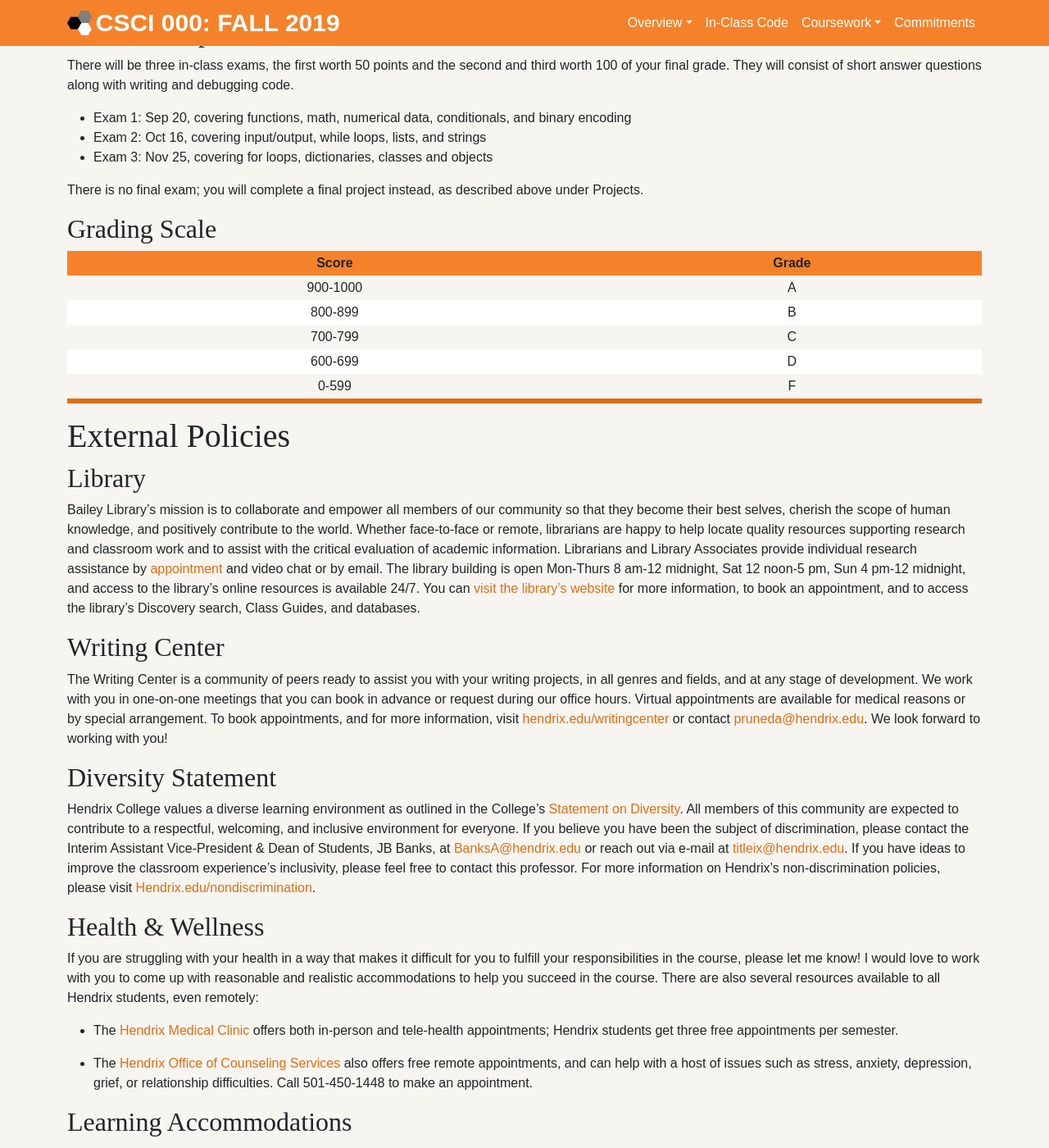
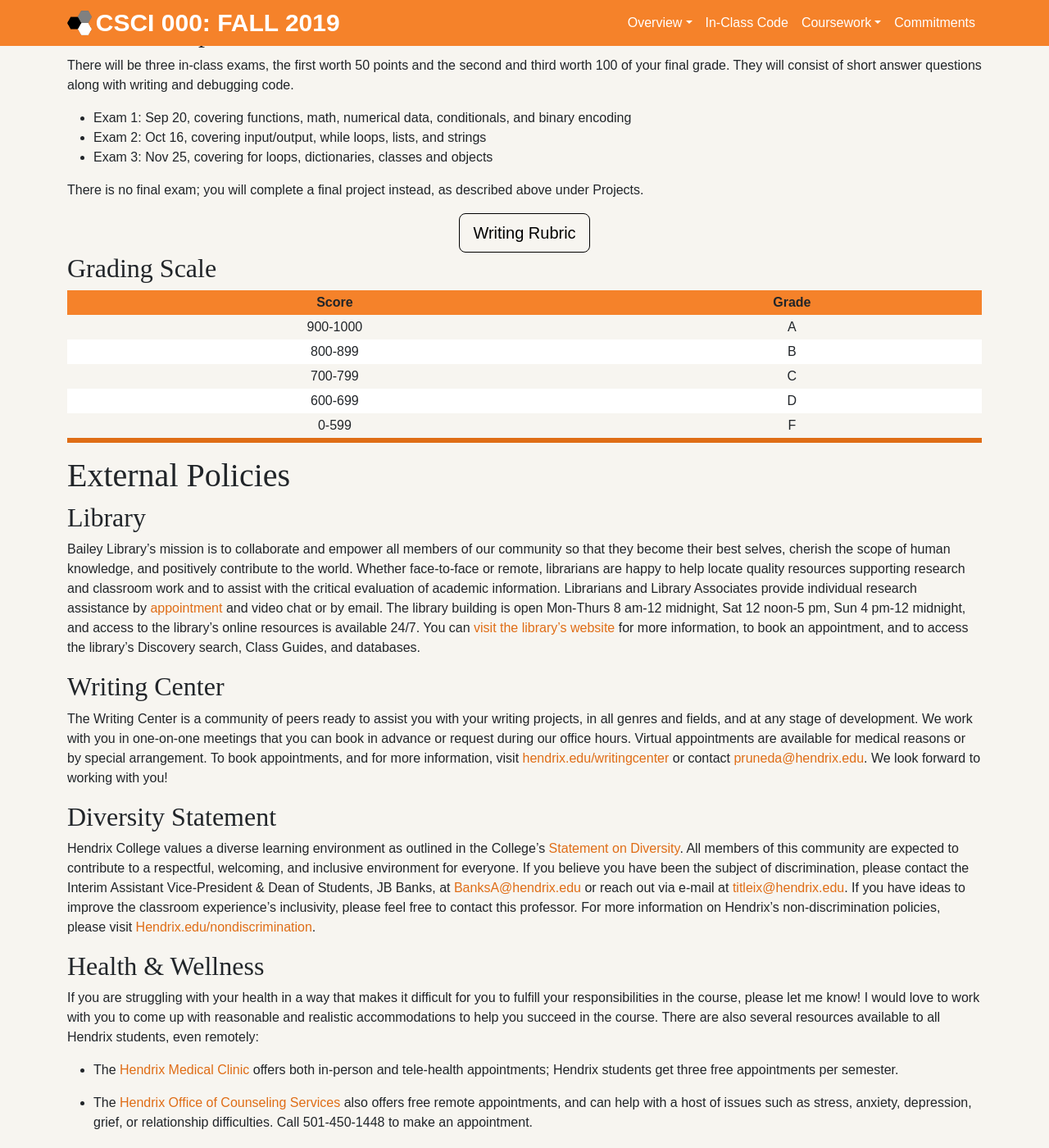
Before and after one commit to Hendrix-CS/csci000, a Jekyll site: the page built from index.md, in a window 1280 px wide and 1400 px high, scrolled down 3264 px. Shown: the whole window at 82% size. Built offline with Jekyll 4.4.1, drawn with Linux system fonts in a browser that asks for light colours; nearby versions of some CDN libraries; some web fonts are replaced.

Commit message:
edit footer and button styles

```diff
--- a/_includes/bottom.html
+++ b/_includes/bottom.html
@@ -1,5 +1,5 @@
     <!-- Footer -->
-    <footer class="py-4 navbar-custom">
+    <footer class="py-4">
       <div class="container">
         <p class="m-0 text-center text-white"><small>Copyright &copy; Hendrix Computer Science {{ site.semester }}</small></p>
       </div>
--- a/assets/css/main.css
+++ b/assets/css/main.css
@@ -62,6 +62,28 @@ h1 {
 .navbar-custom .navbar-brand,
 .navbar-custom .navbar-text {
     color: white;
+}
+
+footer {
+  background-color: var(--black);
+}
+
+.btn-primary {
+  background-color: transparent;
+  color: var(--black);
+  border-color: var(--black);
+}
+
+.btn:hover {
+  background-color: var(--orange);
+  color: var(--white);
+  border-color: var(--black);
+}
+
+.btn:first-child:active {
+  background-color: var(--rust);
+  color: var(--white);
+  border-color: var(--black);
 }
 
 .navbar-custom .navbar-brand {
@@ -147,6 +169,10 @@ table td{
 /* https://www.w3schools.com/css/tryit.asp?filename=trycss_table_striped */
 tr:nth-child(even) {background-color: var(--white);}
 
+.calendar table th {
+  background-color: revert-rule;
+}
+
 .instructor {
 	background-color: var(--white);
 	margin: 5px;
--- a/index.md
+++ b/index.md
@@ -114,6 +114,10 @@ questions along with writing and debugging code.
 
 There is no final exam; you will complete a final project instead, as described above under Projects.
 
+{% include button.html
+    link="docs/writing-rubric.pdf"
+    label="Writing Rubric" %}
+
 ## <a name="scale">Grading Scale</a>
 
 | Score  | Grade  |
```
